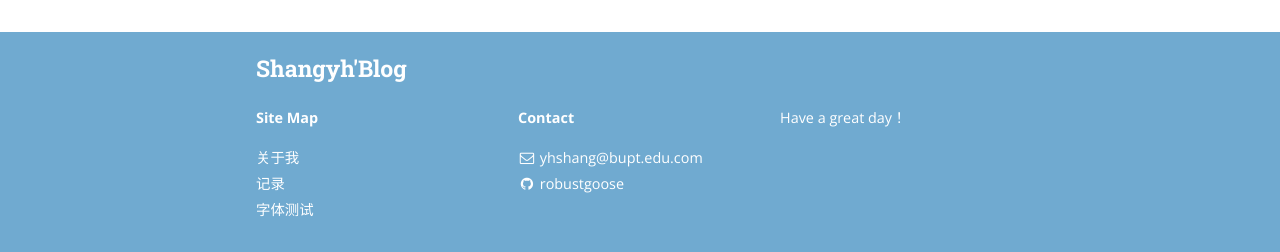
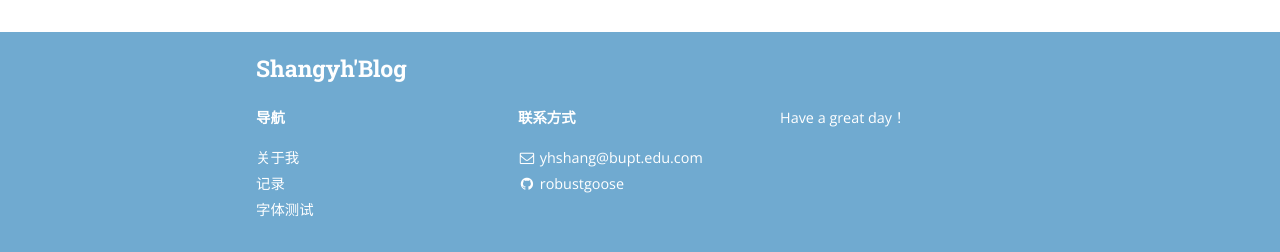
Before and after one commit to RobustGoose/biggoose.github.io, a Jekyll site: the page built from index.html, in a window 1280 px wide and 1029 px high. Shown: the part 774-1026 px from the top of the window. Built offline with Jekyll 4.4.1, drawn with Linux system fonts in a browser that asks for light colours; nearby versions of some CDN libraries; the list of posts is cut into pages by our own code.

Commit message:
Update footer.html

```diff
--- a/_includes/footer.html
+++ b/_includes/footer.html
@@ -6,7 +6,7 @@
 
     <div class="site-navigation">
 
-      <p><strong>Site Map</strong></p>
+      <p><strong>导航</strong></p>
       <ul class="pages">
 				{% include nav_links.html %}
       </ul>
@@ -14,7 +14,7 @@
 
     <div class="site-contact">
 
-      <p><strong>Contact</strong></p>
+      <p><strong>联系方式</strong></p>
       <ul class="social-media-list">
         <li>
           <a href="mailto:{{ site.email }}">
```
